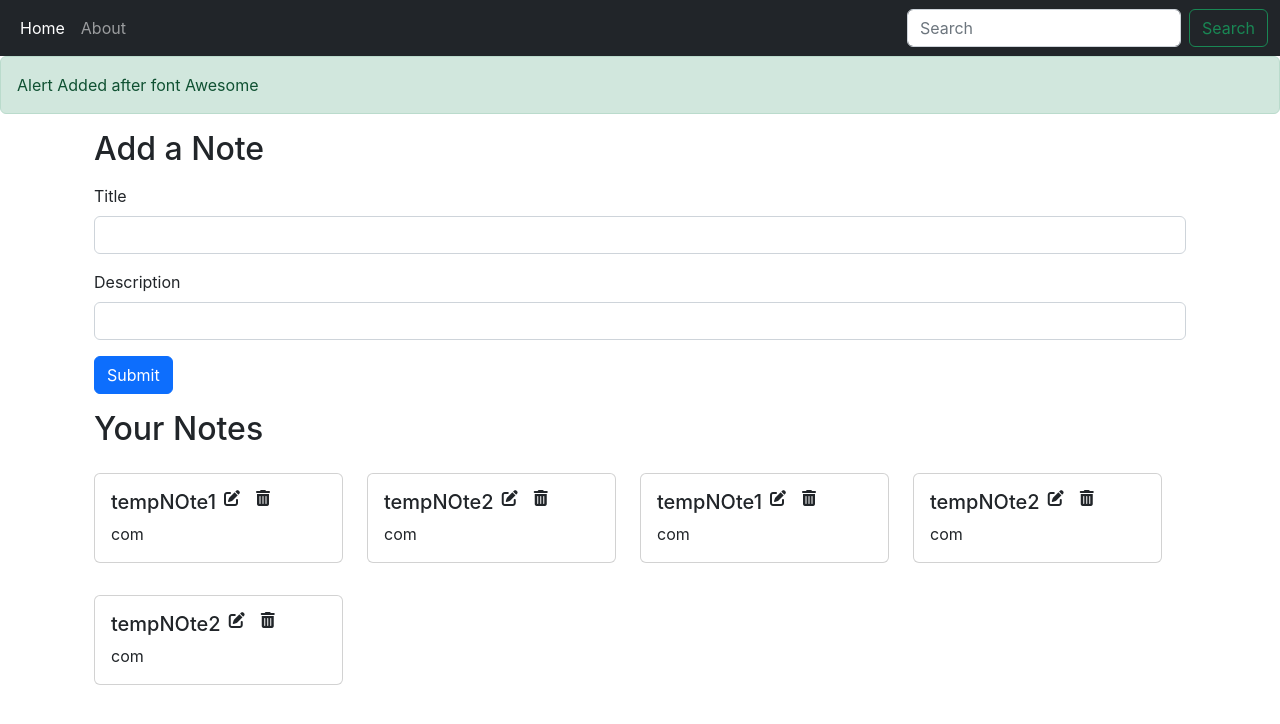
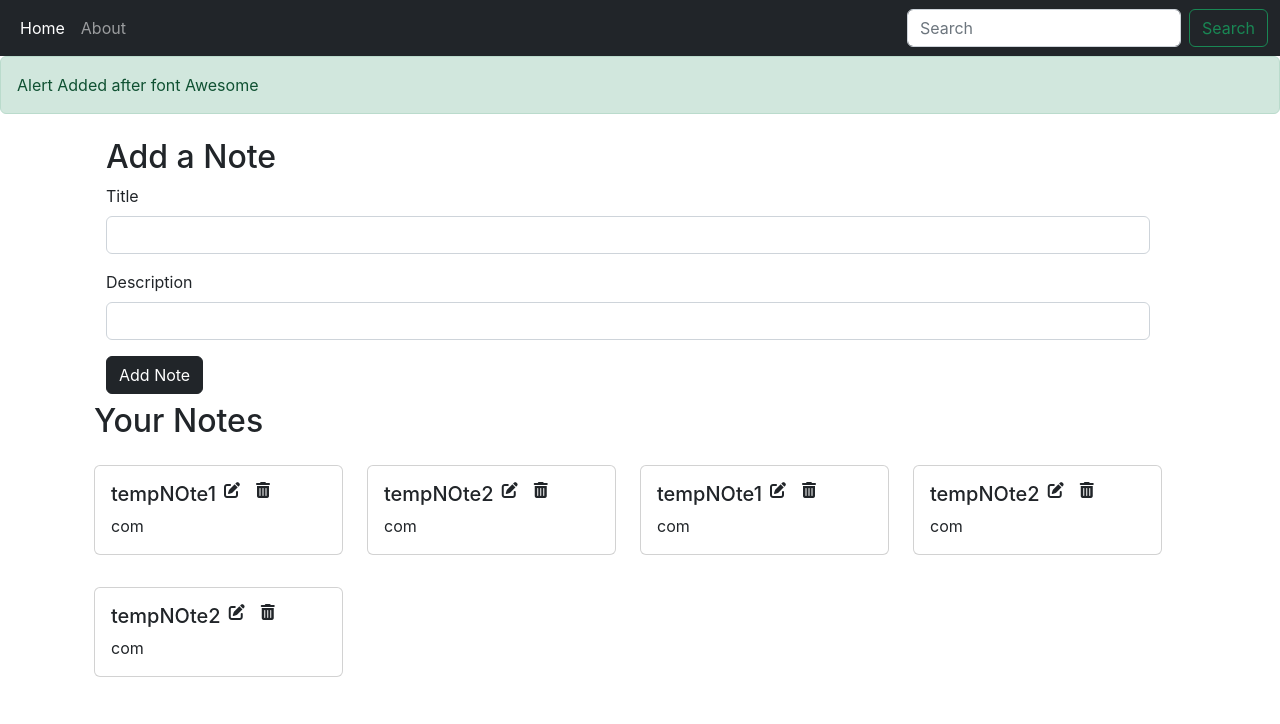
Before and after one commit to rahul-arakka/Extrapoints, a React (Create React App) app: page / in a window 1280 px wide. Shown: the top 724 px of the page. Built offline with nearby package versions, Linux system fonts and the light colour scheme.

Commit message:
Adding a note working fine in front-end

```diff
--- a/public/index.html
+++ b/public/index.html
@@ -25,6 +25,7 @@
 
     <!-- Font Awesome script used for icons like edit, delete, etc -->
     <script src="https://kit.fontawesome.com/5624a8e89a.js" crossorigin="anonymous"></script>
+
     <script
       src="https://cdn.jsdelivr.net/npm/bootstrap@5.2.0-beta1/dist/js/bootstrap.bundle.min.js"
       integrity="sha384-pprn3073KE6tl6bjs2QrFaJGz5/SUsLqktiwsUTF55Jfv3qYSDhgCecCxMW52nD2"
--- a/src/App.js
+++ b/src/App.js
@@ -5,14 +5,12 @@ import Home from './components/Home';
 import About from './components/About';
 import Navbar from './components/Navbar';
 import NoteState from './context/notes/NoteState';
-import Alert from './components/Alert';
 
 function App() {
   return (
     <NoteState>
     <BrowserRouter>
     <Navbar/>
-    <Alert message="Alert Added after font Awesome"/>
     <Routes>
       <Route exact path="/" element={<Home/>}/>
       <Route exact path="/about" element={ <About/>}/>
--- /dev/null
+++ b/src/components/Addnote.js
@@ -0,0 +1,58 @@
+import React, {useContext, useState} from "react";
+import noteContext from "../context/notes/noteContext";
+
+const Addnote = () => {
+    const context = useContext(noteContext);
+    const {addNote} = context;
+
+    const [field, setField] = useState({title:"", description:"", tag:""})
+
+    const onChange = (e)=>{
+        setField({...field, [e.target.name]: e.target.value})
+    }
+
+    const handleClick = (e)=>{
+        e.preventDefault();
+        addNote(field.title, field.description, field.tag);
+
+    }
+
+  return (
+    <div className="container">
+      <form className="container my-2">
+        <h2>Add a Note</h2>
+        <div className="mb-3">
+          <label htmlFor="title" className="form-label">
+            Title
+          </label>
+          <input
+            type="text"
+            className="form-control"
+            id="title"
+            name="title"
+            onChange={onChange}
+            aria-describedby="titleHelp"
+          />
+        </div>
+        <div className="mb-3">
+          <label htmlFor="description" className="form-label">
+            Description
+          </label>
+          <input
+            type="text"
+            className="form-control"
+            id="description"
+            name="description"
+            onChange={onChange}
+          />
+        </div>
+
+        <button type="submit" className="btn btn-dark" onClick={handleClick}>
+          Add Note
+        </button>
+      </form>
+    </div>
+  );
+};
+
+export default Addnote;
--- a/src/components/Alert.js
+++ b/src/components/Alert.js
@@ -2,8 +2,12 @@ import React from 'react'
 
 const Alert = (props) => {
   return (
-    <div class="alert alert-success" role="alert">
-       {props.message}
+    <div>
+        {/* setTimeout(()=> {
+        }, timeout); */}
+            <div className="alert alert-success" role="alert">
+                {props.message}
+            </div>
     </div>
   )
 }
--- a/src/components/Home.js
+++ b/src/components/Home.js
@@ -1,43 +1,17 @@
-import React, { useContext } from "react";
-import noteContext from "../context/notes/noteContext";
+import React from "react";
 import Notes from "./Notes";
+import Alert from "./Alert";
 
 const Home = () => {
 
   return (
-    <div className="container">
-
-    <form className="container">
-      <h2 className="my-3">Add a Note</h2>
-      <div className="mb-3">
-        <label htmlFor="exampleInputEmail1" className="form-label">
-          Title
-        </label>
-        <input
-          type="email"
-          className="form-control"
-          id="exampleInputEmail1"
-          aria-describedby="emailHelp"
-        />
-      </div>
-      <div className="mb-3">
-        <label htmlFor="exampleInputPassword1" className="form-label">
-          Description
-        </label>
-        <input
-          type="password"
-          className="form-control"
-          id="exampleInputPassword1"
-        />
-      </div>
-
-      <button type="submit" className="btn btn-primary">
-        Submit
-      </button>
-    </form>
-
+    <>
+    <Alert message="Alert Added after font Awesome"/>
+    <div className="container my-3">
     <Notes/>
     </div>
+
+    </>
 
   );
 };
--- a/src/components/Noteitem.js
+++ b/src/components/Noteitem.js
@@ -2,13 +2,13 @@ import React from 'react'
 
 const Noteitem = (props) => {
     const {note} = props;
-    console.log(note);
+    // console.log(note);
   return (
     <div className='col-md-3 my-3'>
         <div className="card">
             <div className="card-body">
                 <div className="d-flex">
-                    <h5 className="card-title">{note.title}</h5>
+                    <h5>{note.title}</h5>
                     <i className="fa-solid mx-2 fa-pen-to-square"></i>
                     <i className="fa-solid mx-2 fa-trash-can"></i>
                 </div>
--- a/src/components/Notes.js
+++ b/src/components/Notes.js
@@ -1,16 +1,18 @@
 import React, {useContext} from 'react'
 import noteContext from "../context/notes/noteContext";
+import Addnote from './Addnote';
 import Noteitem from './Noteitem';
 
 const Notes = () => {
   const context = useContext(noteContext);
-  const {notes, setNotes } = context;
+  const {notes, addNote } = context;
   return (
     <div className="container row my-3">
-      <h2>Your Notes</h2>
-      {notes.map((note)=>{
-        return <Noteitem key={note._id} note ={note}/>
-      })}
+        <Addnote/>
+        <h2>Your Notes</h2>
+        {notes.map((note)=>{
+            return <Noteitem key={note._id} note ={note}/>
+        })}
     </div>
 
   )
--- a/src/context/notes/NoteState.js
+++ b/src/context/notes/NoteState.js
@@ -54,8 +54,36 @@ const NoteState = (props) =>{
         ]
 
     const [notes, setNotes] = useState(notesInitial)
+
+    // Add a note
+    const addNote = (title, description, tag)=>{
+      console.log("note added");
+      const note = {
+        "_id": "62c180957b26d21418f43ac92",
+        "user": "62c17ef70fb26ef5446edbf2",
+        "title": title,
+        "description": description,
+        "tag": tag,
+        "date": "2022-07-03T11:42:13.773Z",
+        "__v": 0
+      }
+
+      setNotes(notes.concat(note));
+    }
+
+    // Delete a note
+    const deleteNote = ()=>{
+
+    }
+
+    // Edit a note
+    const editNote = ()=>{
+
+    }
+
+
     return(
-        <NoteContext.Provider value={{notes, setNotes}}>
+        <NoteContext.Provider value={{notes, setNotes, addNote, deleteNote, editNote}}>
             {props.children}
         </NoteContext.Provider>
     )
```
